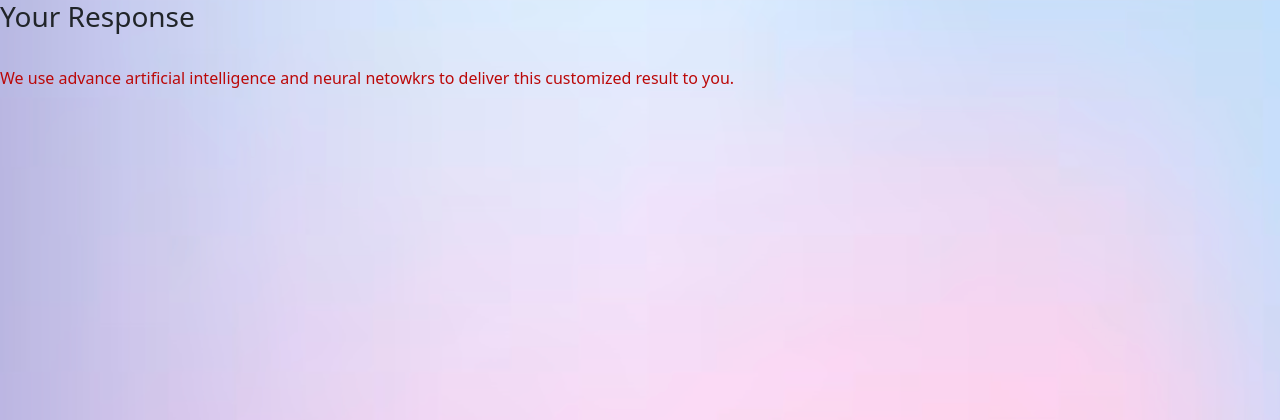
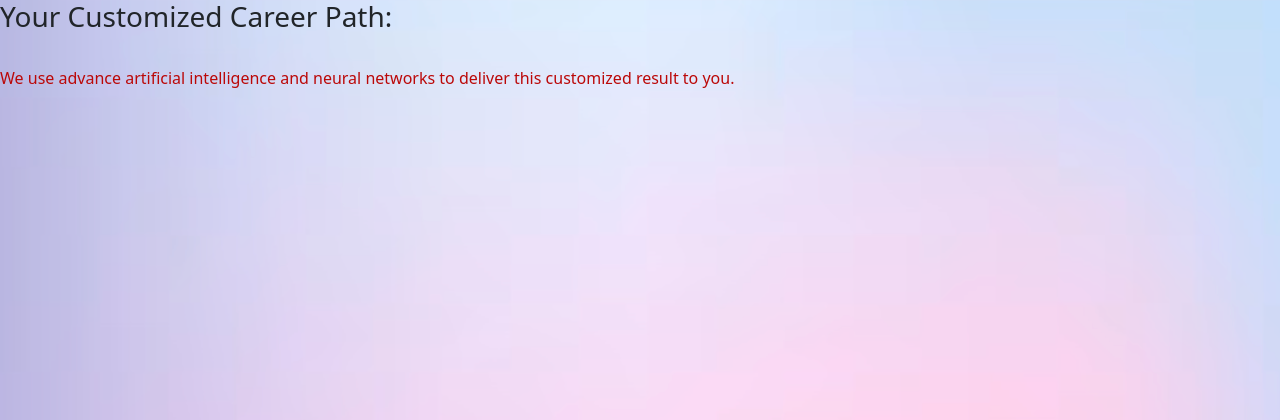
Before and after one commit to Ishanyjha/Career-Path, a Python web app: template templates/response.html in a window 1280 px wide. Shown: the top 420 px of the page. Run offline with Jinja, Linux system fonts and the light colour scheme; the template is opened without the code that fills it, so the values that code supplies are empty.

Commit message:
Fixed grammar
Some grammar issues

```diff
--- a/main.py
+++ b/main.py
@@ -5,7 +5,7 @@ import psycopg2
 import os
 import openai
 import datetime
-
+these are the plugins
 
 def signin(uname, pasa):
     url = os.environ.get("url")
--- a/templates/response.html
+++ b/templates/response.html
@@ -8,8 +8,8 @@
 <body class="bg">
     <link href="https://cdn.jsdelivr.net/npm/bootstrap@5.3.2/dist/css/bootstrap.min.css" rel="stylesheet" integrity="sha384-T3c6CoIi6uLrA9TneNEoa7RxnatzjcDSCmG1MXxSR1GAsXEV/Dwwykc2MPK8M2HN" crossorigin="anonymous">
 
-    <h3 title="title2">Your Response</h3><br>
-    <label for="titlesub" style="color: rgb(187, 8, 8);font-weight: 500">We use advance artificial intelligence and neural netowkrs to deliver this customized result to you. </label><br>
+    <h3 title="title2">Your Customized Career Path:</h3><br>
+    <label for="titlesub" style="color: rgb(187, 8, 8);font-weight: 500">We use advance artificial intelligence and neural networks to deliver this customized result to you. </label><br>
     <label for="response" style="color: black;font-weight: 500">{{har | safe}} </label><br>
     <script src="https://cdn.jsdelivr.net/npm/bootstrap@5.3.2/dist/js/bootstrap.bundle.min.js" integrity="sha384-C6RzsynM9kWDrMNeT87bh95OGNyZPhcTNXj1NW7RuBCsyN/o0jlpcV8Qyq46cDfL" crossorigin="anonymous"></script>
 
```
